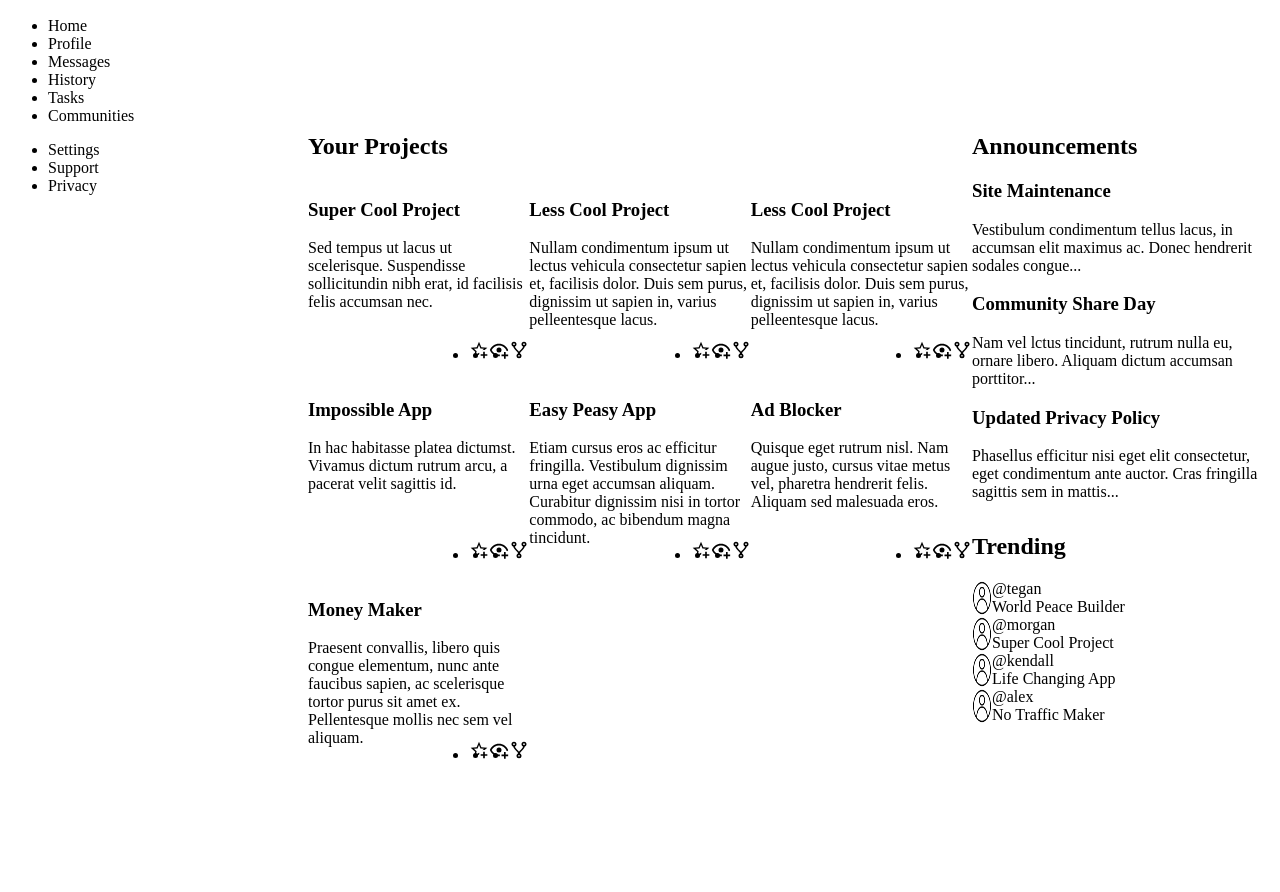
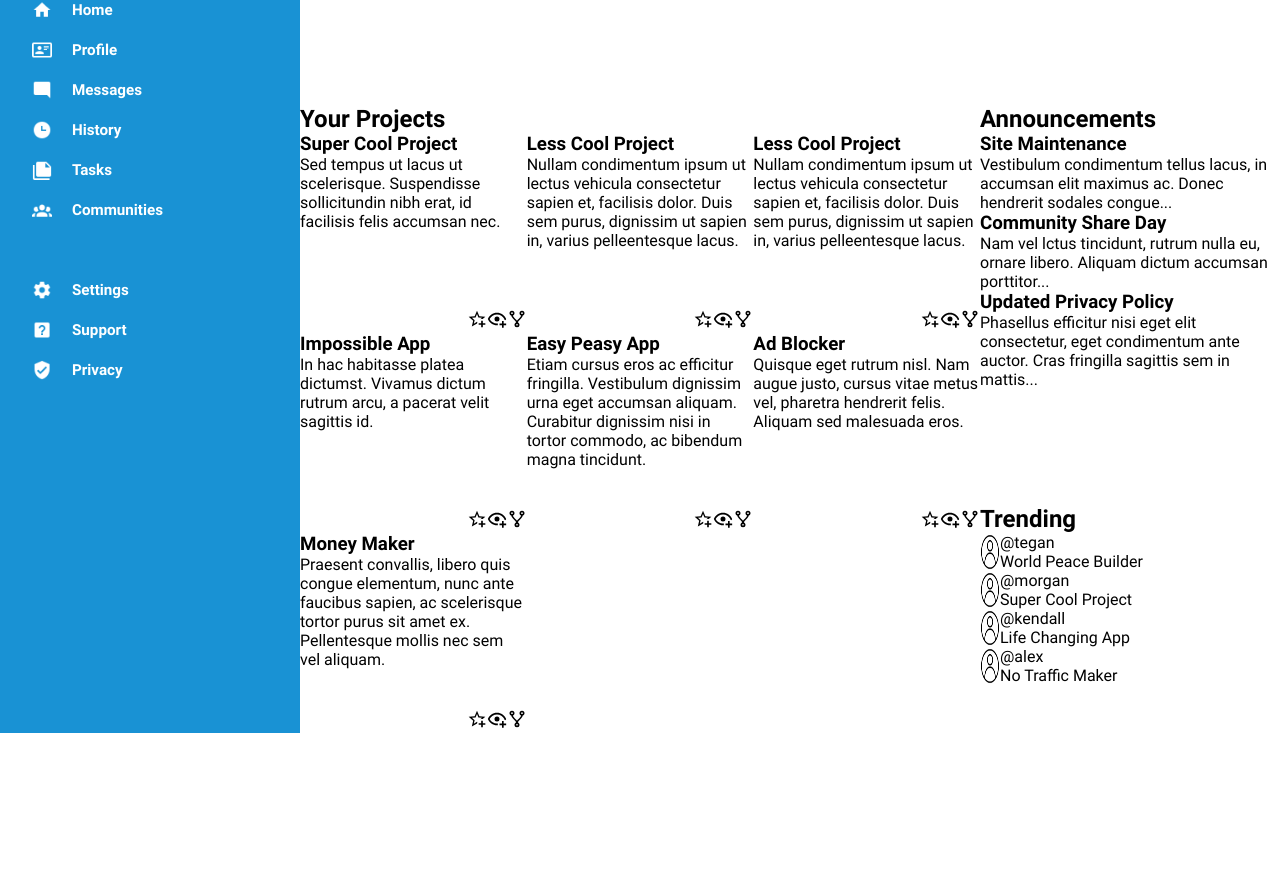
Before and after one commit to kathleenmoran/admin-dashboard, a plain HTML site: page index.html in a window 1280 px wide. Shown: the part 95-987 px from the top of the page. Drawn offline with Linux system fonts and the light colour scheme.

Commit message:
Style left sidebar

```diff
--- a/index.html
+++ b/index.html
@@ -39,17 +39,44 @@
         <h1>Dashboard</h1>
       </div>
       <ul>
-        <li>Home</li>
-        <li>Profile</li>
-        <li>Messages</li>
-        <li>History</li>
-        <li>Tasks</li>
-        <li>Communities</li>
+        <li>
+          <img src="icons/home.png"/>
+          <div>Home</div>
+        </li>
+        <li>
+          <img src="icons/card-account-details-outline.png"/>
+          <div>Profile</div>
+        </li>
+        <li>
+          <img src="icons/message-reply.png"/>
+          <div>Messages</div>
+        </li>
+        <li>
+          <img src="icons/clock-time-three.png"/>
+          <div>History</div>
+        </li>
+        <li>
+          <img src="icons/note-multiple.png"/>
+          <div>Tasks</div>
+        </li>
+        <li>
+          <img src="icons/account-group.png"/>
+          <div>Communities</div>
+        </li>
       </ul>
       <ul>
-        <li>Settings</li>
-        <li>Support</li>
-        <li>Privacy</li>
+        <li>
+          <img src="icons/cog.png"/>
+          <div>Settings</div>
+        </li>
+        <li>
+          <img src="icons/help-box.png"/>
+          <div>Support</div>
+        </li>
+        <li>
+          <img src="icons/shield-check.png"/>
+          <div>Privacy</div>
+        </li>
       </ul>
     </div>
     <div>
--- a/styles.css
+++ b/styles.css
@@ -1,11 +1,36 @@
+* {
+  margin: 0px;
+  padding: 0px;
+}
+
+@font-face {
+  font-family: 'Roboto';
+  src: url(fonts/Roboto-Regular.ttf);
+  font-weight: 400;
+  font-style: normal;
+}
+
+@font-face {
+  font-family: 'Roboto';
+  src: url(fonts/Roboto-Bold.ttf);
+  font-weight: 700;
+  font-style: bold;
+}
+
 body {
   display: grid;
   grid-template-columns: 300px 1fr 300px;
   grid-template-rows: 200px 1fr 1fr;
+  height: 100vh;
+  font-family: 'Roboto';
 }
 
 img {
   width: 20px;
+}
+
+ul {
+  list-style: none;
 }
 
 header {
@@ -35,6 +60,39 @@ header ul {
 .left-sidebar {
   grid-column: 1 / 2;
   grid-row: 1 / 4;
+  background-color: #1992D4;
+  color: white;
+  padding: 30px;
+  font-weight: bold;
+  font-size: 0.95rem;
+}
+
+.left-sidebar > div {
+  display: flex;
+  align-items: center;
+  gap: 15px;
+}
+
+.left-sidebar > div > img {
+  width: 30px
+}
+
+.left-sidebar li {
+  padding: 10px 2px;
+}
+
+li > img {
+  width: 20px;
+}
+
+.left-sidebar ul {
+  padding: 20px 0px;
+}
+
+.left-sidebar li {
+  display: flex;
+  gap: 20px;
+  align-items: center;
 }
 
 .projects {
```
Also changed, not shown: fonts/Roboto-Bold.ttf (added), fonts/Roboto-Regular.ttf (added), icons/account-group.png (added), icons/card-account-details-outline.png (added), icons/clock-time-three.png (added), icons/cog.png (added), icons/help-box.png (added), icons/home.png (added), icons/message-reply.png (added), icons/note-multiple.png (added), icons/shield-check.png (added).
